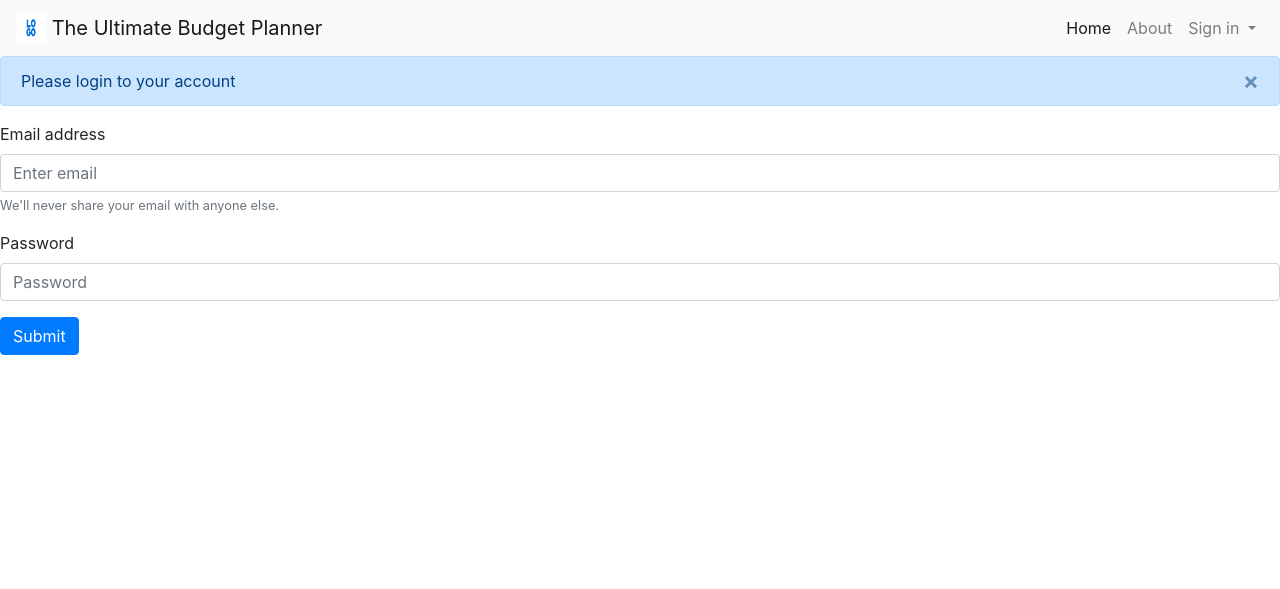
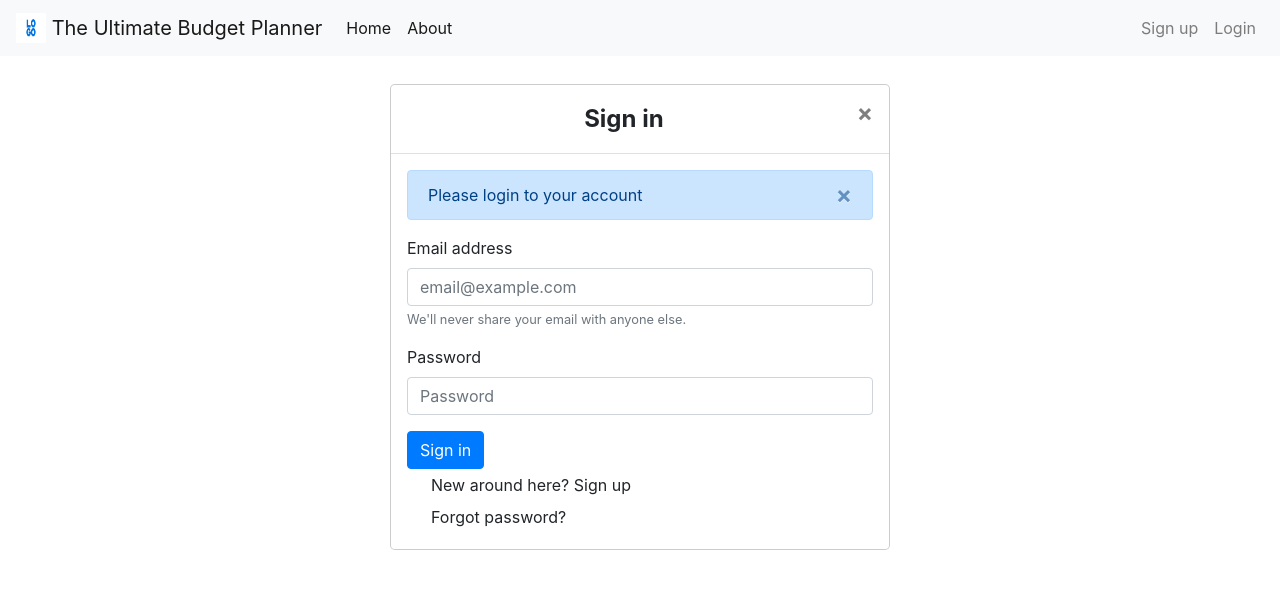
Before and after one commit to SenF1/Fintech_Project, a Flask app: page /login in a window 1280 px wide. Shown: the top 589 px of the page. Run offline with Flask 2, Linux system fonts and the light colour scheme; some libraries are stand-ins or nearby versions.

Commit message:
modified login page

```diff
--- a/app.py
+++ b/app.py
@@ -10,20 +10,25 @@ from flask import session, url_for
 import pymongo
 import os
 
+#sudo pip3 install dnspython
+
 #set app as a Flask instance
 app = Flask(__name__)
 #encryption relies on secret keys so they could be run
-app.config['app.secret_key'] = os.getenv("app.secret_key")
-app.secret_key = app.config["app.secret_key"]
+
+#hiding the secret key is not working
+# app.config['app.secret_key'] = os.getenv("app.secret_key")
+# app.secret_key = app.config["app.secret_key"]
+app.secret_key = "L9K0m3KPfAQA"
 
 #connect to your Mongo DB database
-client = pymongo.MongoClient('mongodb+srv://project_user:@cluster0.qf94p.mongodb.net/project?retryWrites=true&w=majority')
+client = pymongo.MongoClient('mongodb+srv://project_user:61WAQwDQJZPYFjmF@cluster0.qf94p.mongodb.net/project?retryWrites=true&w=majority')
 
 #get the database name
 db = client.get_database('project')
 #get the particular collection that contains the data
 records = db.users
-
+transactions = db.data
 
 #This should be a home page, maybe with slide that will show features and stuffs.
 # Need to create another html page and make sure all pages include nav bar
@@ -130,6 +135,23 @@ def logged_in():
         return render_template('logged_in.html', email=email, message=message)
     else:
         return redirect(url_for("login"))
+
+@app.route('/transaction/new', methods=['GET', 'POST'])
+def add():
+    if "email" in session:
+        if request.method == "GET":
+            return render_template('logged_in.html.html')
+        elif request.method == "POST":
+            event_name = request.form['event_name']
+            event_date = request.form['event_date']
+            user_name = request.form['user_name']
+            user_input = {'event': event_name, 'date': event_date, 'user': user_name}
+            transactions.insert_one(user_input)
+            datas = list(transactions.find({}))
+        return render_template('logged_in.html', datas=datas)
+    else:
+        return redirect(url_for("login"))
+
 
 @app.route("/logout", methods=["POST", "GET"])
 def logout():
--- a/templates/base.html
+++ b/templates/base.html
@@ -2,10 +2,10 @@
 <html lang="en">
 <head><meta charset="utf-8">
 
-
   <title>{% block title %}{%endblock %}</title>
 
   <link rel="stylesheet" href="https://stackpath.bootstrapcdn.com/bootstrap/4.5.0/css/bootstrap.min.css" integrity="sha384-9aIt2nRpC12Uk9gS9baDl411NQApFmC26EwAOH8WgZl5MYYxFfc+NcPb1dKGj7Sk" crossorigin="anonymous">
+
 
 </head>
 
@@ -18,48 +18,29 @@
         </button>
 
         <div class="collapse navbar-collapse" id="navbarSupportedContent">
-    <ul class="navbar-nav ml-auto">
+            <ul class="navbar-nav mr-auto">
                 <li class="nav-item active">
                     <a class="nav-link" href="/home">Home <span class="sr-only">(current)</span></a>
                 </li>
-      <li class="nav-item">
-        <a class="nav-link" href="#">About</a>
-      </li>
-      <li class="nav-item dropdown">
-        <a class="nav-link dropdown-toggle" href="#" id="navbarDropdown" role="button" data-toggle="dropdown" aria-haspopup="true" aria-expanded="false">
-          Sign in
-        </a>
-        <div class="dropdown-menu" aria-labelledby="navbarDropdown">
-          <a class="dropdown-item" href="/login">Login</a>
-          <div class="dropdown-divider"></div>
-          <a class="dropdown-item" href="/signup">Sign up</a>
-          <div class="dropdown-divider"></div>
-          <a class="dropdown-item" href="/logout">Logout</a>
-        </div>
+                <li class="nav-item active">
+                    <a class="nav-link" href="/#">About <span class="sr-only">(current)</span></a>
                 </li>
             </ul>
-
+            <ul class="navbar-nav ml-auto">
+                <li class="nav-item">
+                    <a class="nav-link" href="/signup">Sign up</a>
+                </li>
+                <!-- <button type="button" class="btn btn-primary" data-toggle="modal" data-target="#exampleModal">
+                Login
+                </button> -->
+                <li class="nav-item">
+                    <a class="nav-link" href="/login">Login</a>
+                </li>
+            </ul>
         </div>
     </nav>
-<!--
-<nav class="navbar navbar-light" style="background-color: #e3f2fd;">
-  <a class="navbar-brand" href="#">The Ultimate Budget Planner</a>
-  <button class="navbar-toggler" type="button" data-toggle="collapse" data-target="#navbarNavAltMarkup" aria-controls="navbarNavAltMarkup" aria-expanded="false" aria-label="Toggle navigation">
-    <span class="navbar-toggler-icon"></span>
-  </button>
-  <div class="collapse navbar-collapse" id="navbarNavAltMarkup">
-    <div class="navbar-nav">
-      <a class="nav-item nav-link active" href="/">Sign up <span class="sr-only">(current)</span></a>
-      <a class="nav-item nav-link" href="/login">Login</a>
-      <a class="nav-item nav-link" href="/logout">Logout</a>
-    </div>
-  </div>
-</nav> -->
 
-
-
-
-
+    <!-- Footer -->
 
 <script src="https://code.jquery.com/jquery-3.5.1.slim.min.js" integrity="sha384-DfXdz2htPH0lsSSs5nCTpuj/zy4C+OGpamoFVy38MVBnE+IbbVYUew+OrCXaRkfj" crossorigin="anonymous"></script>
 <script src="https://cdn.jsdelivr.net/npm/popper.js@1.16.0/dist/umd/popper.min.js" integrity="sha384-Q6E9RHvbIyZFJoft+2mJbHaEWldlvI9IOYy5n3zV9zzTtmI3UksdQRVvoxMfooAo" crossorigin="anonymous"></script>
--- a/templates/login.html
+++ b/templates/login.html
@@ -3,15 +3,35 @@
 
 {% block content %}
 
+
+    <!-- <div class="jumbotron">
+        <h1 class="display-4">Hello, world!</h1>
+        <p class="lead">This is a simple hero unit, a simple jumbotron-style component for calling extra attention to featured content or information.</p>
+        <hr class="my-4">
+        <p>It uses utility classes for typography and spacing to space content out within the larger container.</p>
+        <button type="button" class="btn btn-primary" data-toggle="modal" data-target="#exampleModal">
+            Login
+        </button>      -->
+
+    <!-- <div class="modal fade" id="exampleModal" tabindex="-1" role="dialog" aria-labelledby="exampleModalLabel" aria-hidden="true"> -->
+        <div class="modal-dialog" role="document">
+            <div class="modal-content">
+                <div class="modal-header">
+                    <h4 class="modal-title w-100 font-weight-bold"><center>Sign in</center></h4>
+                    <button type="button" class="close" data-dismiss="modal" aria-label="Close">
+                        <span aria-hidden="true">&times;</span>
+                    </button>
+                </div>
+                <div class="modal-body">
+
+                    <form action="" method="post">
+                        <!-- Alert -->
                         <div class="alert alert-primary alert-dismissible fade show" role="alert">
-  <!-- <strong>Holy guacamole!</strong>  -->
                             Please login to your account
                             <button type="button" class="close" data-dismiss="alert" aria-label="Close">
                                 <span aria-hidden="true">&times;</span>
                             </button>
                         </div>
-
-
                         {% if message  %}
                         <div class="alert alert-danger alert-dismissible fade show" role="alert">
                             {{message}}
@@ -21,16 +41,25 @@
                         </div>
                         {% endif %}
 
-<form action="" method="post">
                         <div class="form-group">
                             <label for="InputEmail">Email address</label>
-      <input name="email" class="form-control" id="InputEmail"  placeholder="Enter email">
+                            <input name="email" class="form-control" id="InputEmail"  placeholder="email@example.com">
                             <small id="emailHelp" class="form-text text-muted">We'll never share your email with anyone else.</small>
                         </div>
                         <div class="form-group">
-      <label for="InputPassword">Password</label>
+                            <label for="exampleDropdownFormPassword1">Password</label>
                             <input type="password" name="password" class="form-control" id="InputPassword" placeholder="Password">
                         </div>
-  <button type="submit" class="btn btn-primary">Submit</button>
+                        <button type="submit" class="btn btn-primary">Sign in</button>
                     </form>
+                    <a class="dropdown-item" href="#">New around here? Sign up</a>
+                    <a class="dropdown-item" href="#">Forgot password?</a>
+                </div>
+            </div>
+        </div>
+    <!-- </div> -->
+
+
+
+
 {% endblock %}
```
Also changed, not shown: templates/home.html (+42 -38 lines), templates/index.html (+17 -4 lines), templates/logged_in.html (+32 -3 lines). Lines whose indentation alone changed are shown as unchanged.
